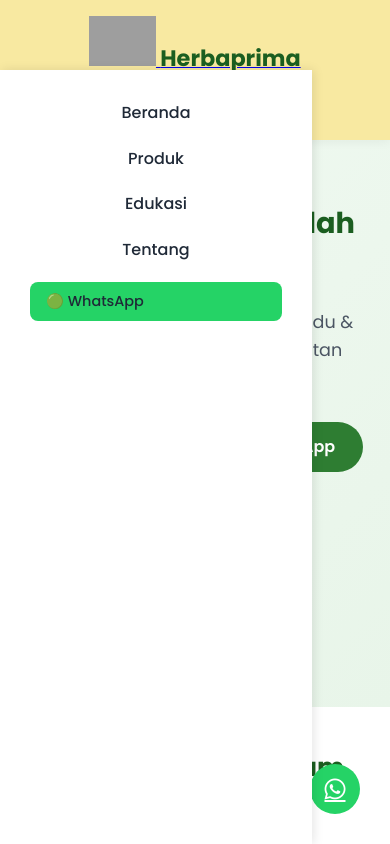
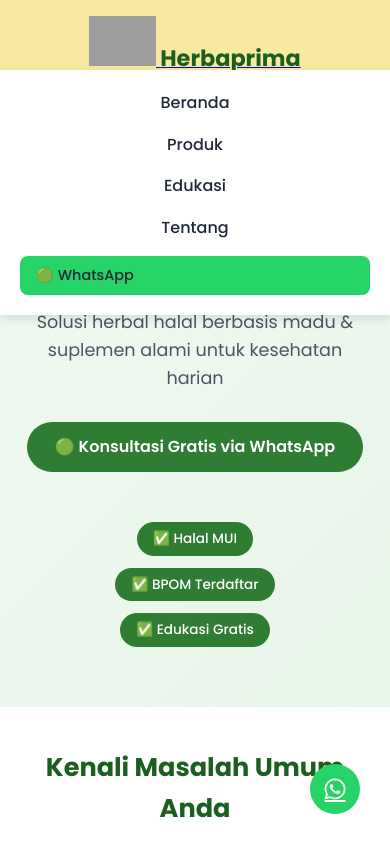
Before and after one commit to argea-gh/myweb10, a plain HTML site: page index.html in a window 390 px wide. Both pictures are taken after a click on the button "Toggle menu". Shown: the top 844 px of the page. Drawn offline with Linux system fonts and the light colour scheme; grey boxes are pictures that could not be loaded.

Commit message:
Update style.css

```diff
--- a/assets/css/style.css
+++ b/assets/css/style.css
@@ -865,23 +865,23 @@ body {
   .nav-menu {
     position: fixed;
     top: 70px;
-    left: -100%;
-    width: 80%;
-    height: calc(100vh - 70px);
+    left: 0;
+    width: 100%;
     background: var(--white);
-    box-shadow: 2px 0 10px rgba(0,0,0,0.1);
-    transition: var(--transition);
+    box-shadow: 0 4px 10px rgba(0,0,0,0.1);
+    padding: 20px;
+    transform: translateY(-150%);
+    transition: transform 0.3s ease;
     z-index: 999;
   }
 
   .nav-menu.active {
-    left: 0;
+    transform: translateY(0);
   }
 
   .nav-menu ul {
     flex-direction: column;
-    padding: 30px;
-    gap: 20px;
+    gap: 16px;
   }
 
   .hamburger {
```
